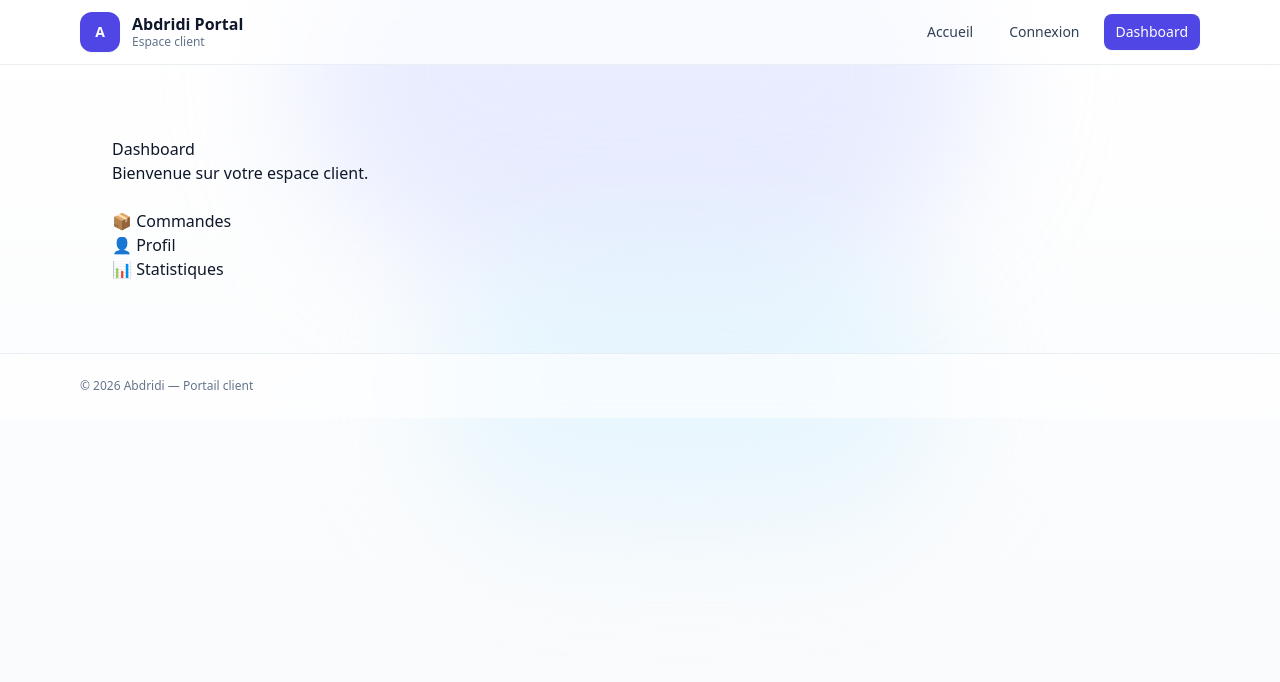
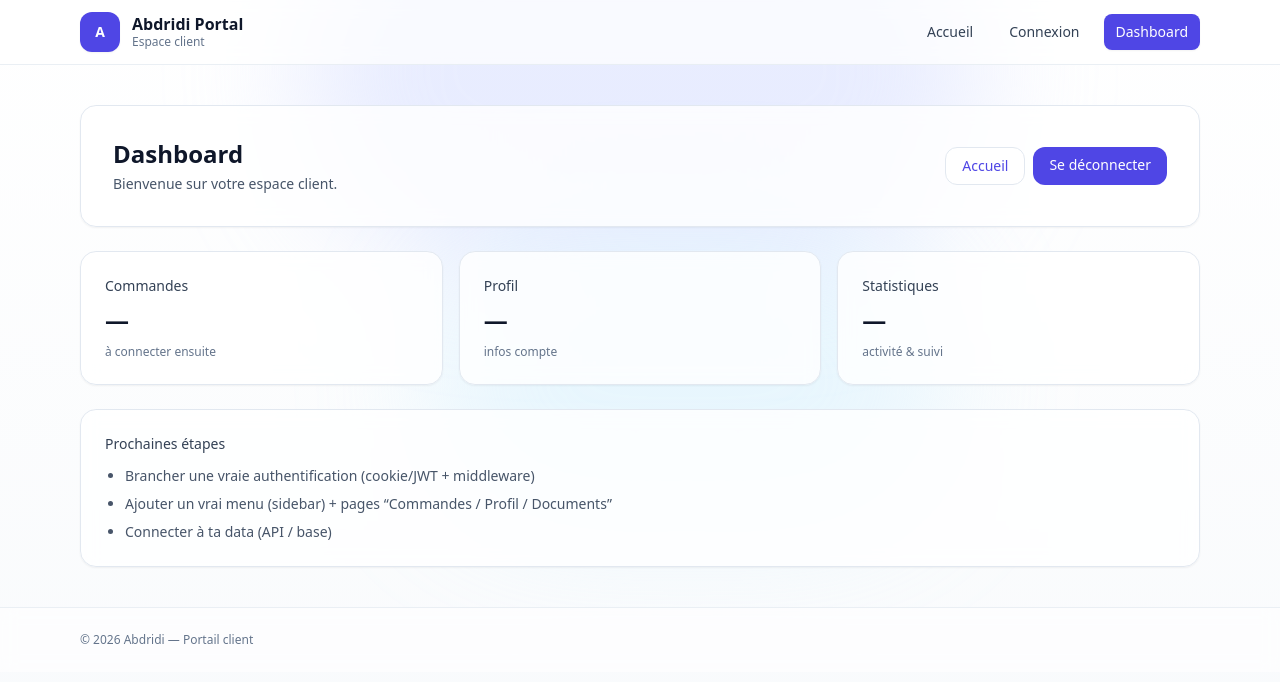
Before and after one commit to bilel83502-sketch/abdridi-portal, a Next.js app: page /dashboard in a window 1280 px wide. Shown: the top 682 px of the page. Built offline with nearby package versions, Linux system fonts and the light colour scheme.

Commit message:
Update page.tsx

```diff
--- a/app/dashboard/page.tsx
+++ b/app/dashboard/page.tsx
@@ -1,14 +1,57 @@
 export default function DashboardPage() {
   return (
-    <div style={{ padding: 32 }}>
-      <h1>Dashboard</h1>
-      <p>Bienvenue sur votre espace client.</p>
+    <div className="grid gap-6">
+      <div className="rounded-2xl border border-slate-200 bg-white/80 p-8 shadow-sm backdrop-blur">
+        <div className="flex flex-wrap items-center justify-between gap-4">
+          <div>
+            <h2 className="text-2xl font-semibold">Dashboard</h2>
+            <p className="mt-1 text-sm text-slate-600">
+              Bienvenue sur votre espace client.
+            </p>
+          </div>
 
-      <ul style={{ marginTop: 24 }}>
-        <li>📦 Commandes</li>
-        <li>👤 Profil</li>
-        <li>📊 Statistiques</li>
-      </ul>
+          <div className="flex gap-2">
+            <a
+              href="/"
+              className="rounded-xl border border-slate-200 bg-white px-4 py-2 text-sm font-medium hover:bg-slate-50"
+            >
+              Accueil
+            </a>
+            <a
+              href="/login"
+              className="rounded-xl bg-indigo-600 px-4 py-2 text-sm font-medium text-white hover:bg-indigo-700"
+            >
+              Se déconnecter
+            </a>
+          </div>
+        </div>
+      </div>
+
+      <div className="grid gap-4 md:grid-cols-3">
+        {[
+          { title: "Commandes", value: "—", hint: "à connecter ensuite" },
+          { title: "Profil", value: "—", hint: "infos compte" },
+          { title: "Statistiques", value: "—", hint: "activité & suivi" },
+        ].map((k) => (
+          <div
+            key={k.title}
+            className="rounded-2xl border border-slate-200 bg-white/80 p-6 shadow-sm backdrop-blur"
+          >
+            <div className="text-sm font-medium text-slate-700">{k.title}</div>
+            <div className="mt-2 text-2xl font-semibold">{k.value}</div>
+            <div className="mt-2 text-xs text-slate-500">{k.hint}</div>
+          </div>
+        ))}
+      </div>
+
+      <div className="rounded-2xl border border-slate-200 bg-white/80 p-6 shadow-sm backdrop-blur">
+        <div className="text-sm font-medium text-slate-700">Prochaines étapes</div>
+        <ul className="mt-3 list-disc space-y-2 pl-5 text-sm text-slate-600">
+          <li>Brancher une vraie authentification (cookie/JWT + middleware)</li>
+          <li>Ajouter un vrai menu (sidebar) + pages “Commandes / Profil / Documents”</li>
+          <li>Connecter à ta data (API / base)</li>
+        </ul>
+      </div>
     </div>
   );
 }
```
